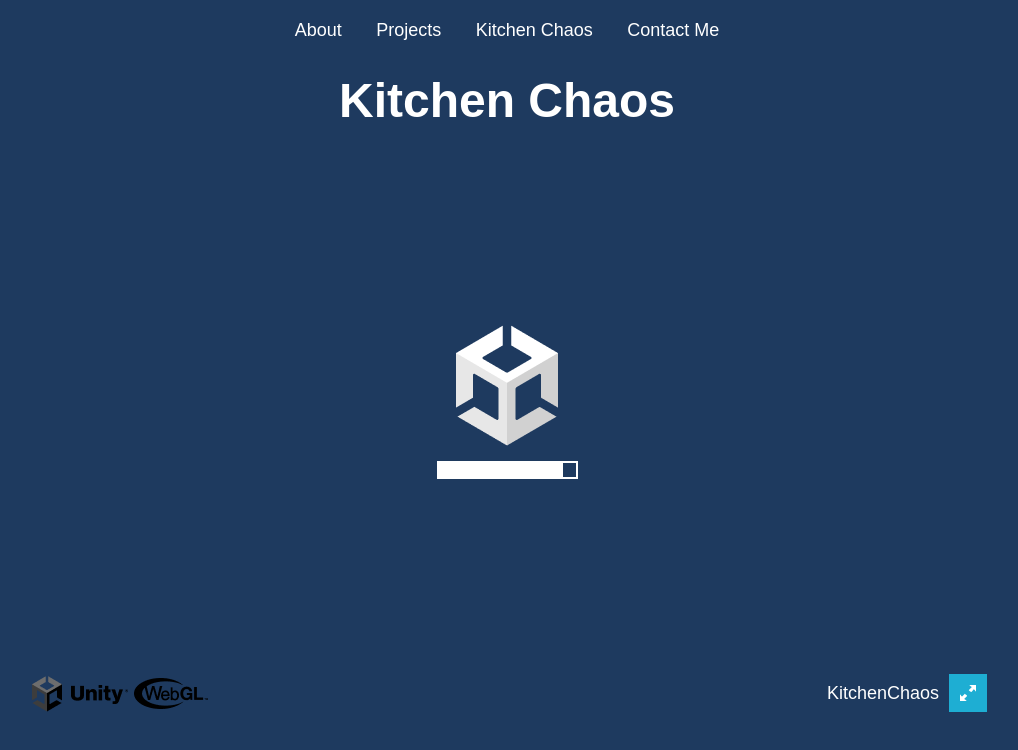
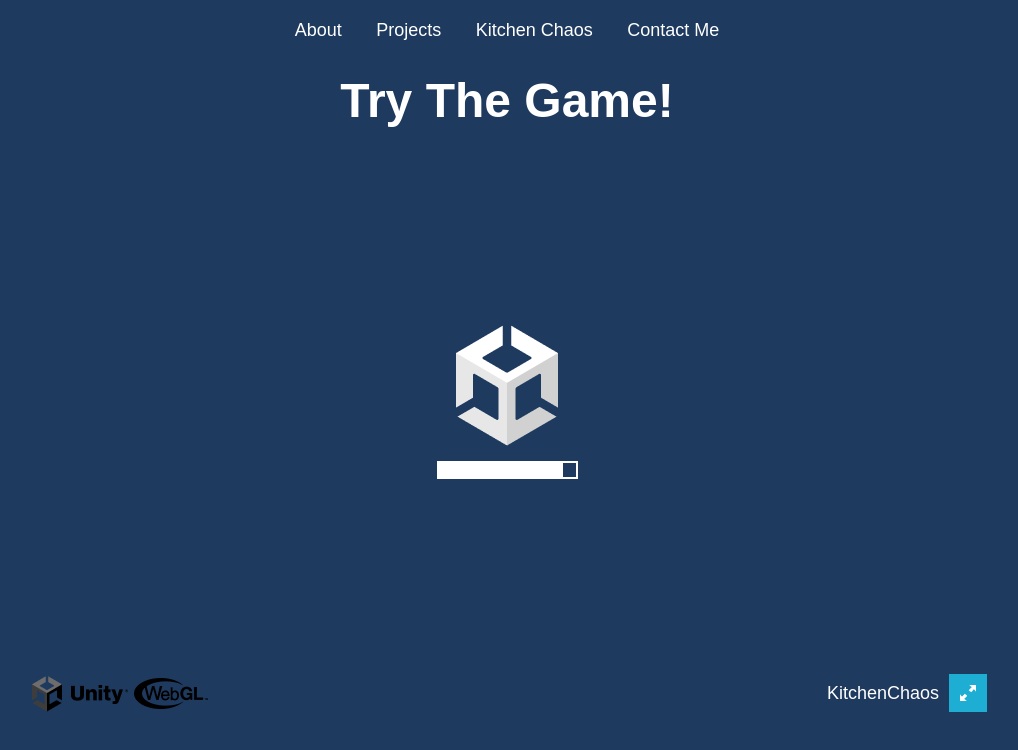
Before and after one commit to sfleming4587/About-Me, a plain HTML site: page game.html in a window 1280 px wide. Shown: the whole page, without its empty margins (133-1151 px from the left). Drawn offline with Linux system fonts and the light colour scheme; no server answers.

Commit message:
Title change

```diff
--- a/game.html
+++ b/game.html
@@ -70,7 +70,7 @@
     </div>
 
     <!-- Project Title -->
-    <h1 class="project-title">Kitchen Chaos</h1>
+    <h1 class="project-title">Try The Game!</h1>
 
     <!-- Unity WebGL Container -->
     <div class="unity-container-wrapper">
```
